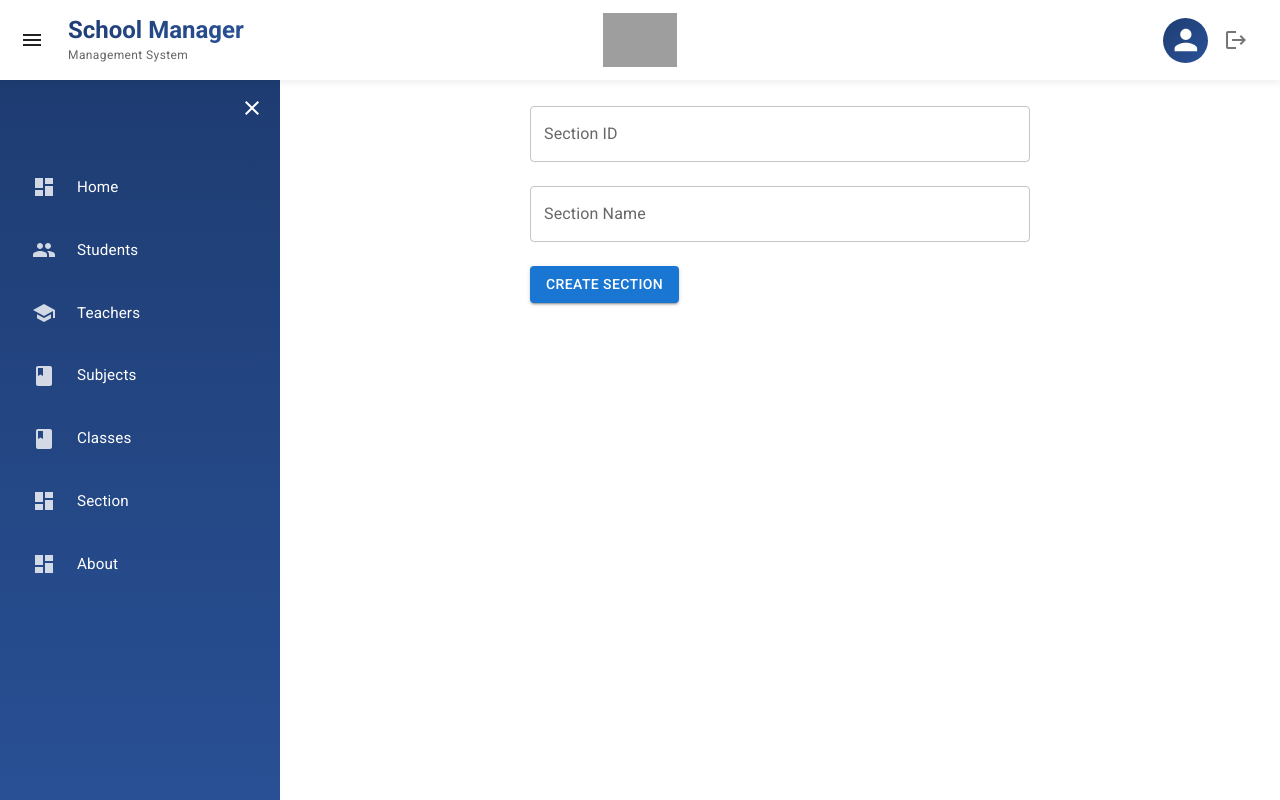
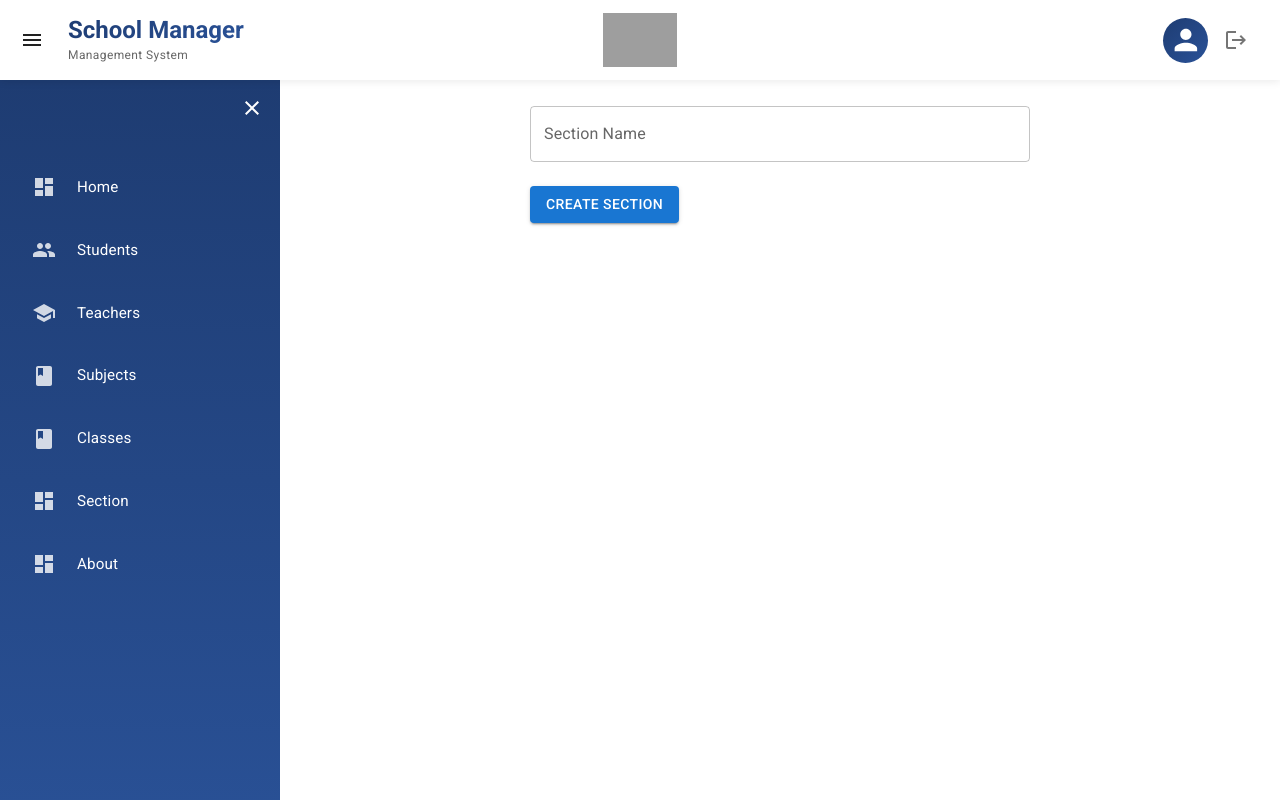
Before and after one commit to Imprakhar16/school-management-system, a React (Vite) app: page /create-section in a window 1280 px wide. Built offline with nearby package versions, Linux system fonts and the light colour scheme; sample sign-in values are in the browser's storage; grey boxes are pictures that could not be loaded.

Commit message:
fixed section error and made changes accroding to api change

```diff
--- a/src/pages/section/createSection.jsx
+++ b/src/pages/section/createSection.jsx
@@ -1,8 +1,10 @@
 import React, { useEffect } from "react";
 import { useFormik } from "formik";
+import * as Yup from "yup";
 import { Box, TextField, Button, Typography, CircularProgress } from "@mui/material";
+import ArrowBackIcon from "@mui/icons-material/ArrowBack";
 import { showToast } from "../../components/toaster";
-import { useNavigate, useParams } from "react-router-dom";
+import { useParams } from "react-router-dom";
 import { useDispatch, useSelector } from "react-redux";
 import {
   createSectionThunk,
@@ -12,9 +14,8 @@
 import ButtonComp from "../../components/button";
 import { createSectionSchema } from "../../validations/validation";
 
-const SectionForm = ({ onSuccess }) => {
+const SectionForm = ({ onSuccess, onFailed }) => {
   const dispatch = useDispatch();
-  const navigate = useNavigate();
   const { id: editId } = useParams();
   const isEditMode = Boolean(editId);
 
@@ -25,11 +26,11 @@
   const formik = useFormik({
     enableReinitialize: true,
     initialValues: {
-      sectionId: existingSection?.sectionId || "",
       name: existingSection?.name || "",
     },
     validationSchema: createSectionSchema,
-    onSubmit: (values, { setSubmitting }) => {
+    onSubmit: (values) => {
+      console.log(values);
       if (isEditMode) {
         dispatch(updateSectionThunk({ sectionId: editId, data: values }))
           .unwrap()
@@ -38,16 +39,10 @@
               status: "success",
               message: "Section updated successfully!",
             });
-            if (onSuccess) {
-              onSuccess();
-            } else {
-              navigate("/section");
-            }
+
+            onSuccess();
           })
-          .catch(() => {
-            showToast({ status: "error", message: "Update failed" });
-            setSubmitting(false);
-          });
+          .catch(() => onFailed());
       } else {
         dispatch(createSectionThunk(values))
           .unwrap()
@@ -56,16 +51,10 @@
               status: "success",
               message: "Section created successfully!",
             });
-            if (onSuccess) {
-              onSuccess();
-            } else {
-              navigate("/section");
-            }
+
+            onSuccess();
           })
-          .catch(() => {
-            showToast({ status: "error", message: "Creation failed" });
-            setSubmitting(false);
-          });
+          .catch(() => onFailed());
       }
     },
   });
@@ -89,19 +78,6 @@
       }}
     >
       <form onSubmit={formik.handleSubmit} noValidate>
-        <TextField
-          fullWidth
-          id="sectionId"
-          name="sectionId"
-          label="Section ID"
-          value={formik.values.sectionId}
-          onChange={formik.handleChange}
-          onBlur={formik.handleBlur}
-          error={formik.touched.sectionId && Boolean(formik.errors.sectionId)}
-          helperText={formik.touched.sectionId && formik.errors.sectionId}
-          margin="normal"
-          disabled={isEditMode}
-        />
         <TextField
           fullWidth
           id="name"
```
